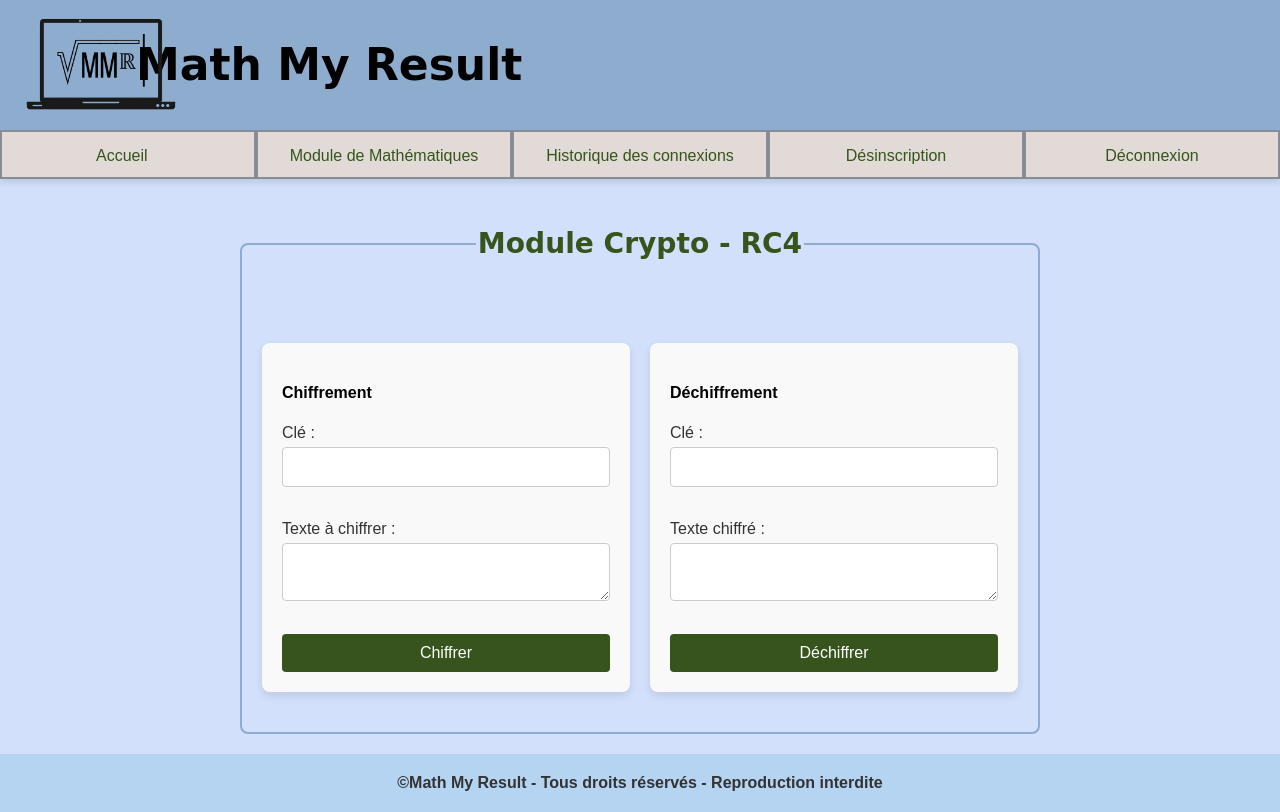
After one commit to Andreadlc/SAE_Semestre_3, a PHP site: page /module_crypto.php in a window 1280 px wide. The commit adds this page. Run offline with PHP 8.4, Linux system fonts and the light colour scheme; the visitor is signed in with stand-in values (Sample User, id 1); some libraries are stand-ins or nearby versions; some web fonts are replaced.

Commit message:
ajout du module de crypto sur le site web

```diff
--- a/src/php/css/style.css
+++ b/src/php/css/style.css
@@ -177,12 +186,13 @@ form {
     display: flex;
     flex-direction: column;
     width: 100%;
-    max-width: 400px;
-    margin: 20px auto;
     padding: 20px;
     background-color: #f9f9f9;
     box-shadow: 0 4px 8px rgba(0, 0, 0, 0.1);
     border-radius: 8px;
+    flex: 1; /* Permet au formulaire de s'adapter à l'espace disponible */
+    max-width: 48%; /* Pour qu'ils prennent chacun environ la moitié de la largeur */
+    margin: 20px auto; /* Supprime auto pour empêcher la centrer */
 }
 
 
@@ -269,8 +279,14 @@ fieldset {
     max-width: 800px; /* Optionnel : Limite la largeur sur les grands écrans */
     box-sizing: border-box; /* Inclut les marges et bordures */
 }
-
-
+/*pour les bloc de chiffrement et dechiffrement*/
+.form-container {
+    display: flex;
+    justify-content: space-between;  /* Pour espacer les formulaires */
+    flex-wrap: wrap;
+    flex-direction: row;
+    gap: 20px;
+}
 
 /* Style pour la légende */
 legend {
--- a/src/php/includes/nav_bar.php
+++ b/src/php/includes/nav_bar.php
@@ -27,6 +27,7 @@ session_start(); // Nécessaire pour accéder à $_SESSION
                 echo '<li><a href="AdminLg.php">Déconnexion</a></li>';
             } else { // Utilisateur normal (role == 0)
                 echo '<li><a href="module.php">Module de Mathématiques</a></li>';
+                echo '<li><a href="module_crypto.php">Cryptographie</a></li>';
                 echo '<li><a href="historique_module_maths.php">Historique du module</a></li>';
                 echo '<li><a href="form_change_password.php">Changer mon mot de passe</a></li>';
                 echo '<li><a href="UserLg.php">Déconnexion</a></li>';
--- a/src/php/module.php
+++ b/src/php/module.php
@@ -1,7 +1,4 @@
 <?php
-
-
-
 include("includes/header.html");
 include("includes/nav_bar.php");
 include("form.php");
--- /dev/null
+++ b/src/php/module_crypto.php
@@ -0,0 +1,92 @@
+<?php
+
+include("includes/header.html");
+include("includes/nav_bar.php");
+include("ChiffrementRC4/rc4.php");
+
+if (!isset($_SESSION['user_logged_in']) || $_SESSION['user_logged_in'] !== true) {
+    header('Location: acces_refuser.php');
+    exit();
+}
+?>
+
+<fieldset>
+        <legend><h3>Module Crypto - RC4</h3></legend>
+
+        <!-- Formulaire de chiffrement -->
+        <div class="form-container">
+            <form method="POST">
+                <h4>Chiffrement</h4>
+                <label for="key_encrypt">Clé :</label>
+                <input type="text" name="key_encrypt" id="key_encrypt" required><br>
+
+                <label for="text_encrypt">Texte à chiffrer :</label>
+                <textarea name="text_encrypt" id="text_encrypt" required></textarea><br>
+
+                <button type="submit" name="encrypt">Chiffrer</button>
+            </form>
+
+
+            <!-- Formulaire de déchiffrement -->
+            <form method="POST">
+                <h4>Déchiffrement</h4>
+                <label for="key_decrypt">Clé :</label>
+                <input type="text" name="key_decrypt" id="key_decrypt" required><br>
+
+                <label for="text_decrypt">Texte chiffré :</label>
+                <textarea name="text_decrypt" id="text_decrypt" required></textarea><br>
+
+                <button type="submit" name="decrypt">Déchiffrer</button>
+            </form>
+        </div>
+</fieldset>
+
+
+
+<?php
+if ($_SERVER["REQUEST_METHOD"] == "POST") {
+    echo "<fieldset><legend><h3>Résultat</h3></legend>";
+
+    // Si l'utilisateur a chiffré un texte
+    if (isset($_POST["encrypt"]) && isset($_POST["key_encrypt"]) && isset($_POST["text_encrypt"])) {
+        $key = $_POST["key_encrypt"];
+        $text = $_POST["text_encrypt"];
+        $encrypted = strtoupper(bin2hex(rc4($key, $text)));
+
+        echo "<p><strong>Texte chiffré :</strong> $encrypted</p>";
+
+        // Afficher un formulaire pour déchiffrer ce texte immédiatement
+        echo "<form method='POST'>
+                <input type='hidden' name='key_decrypt' value='" . htmlspecialchars($key) . "'>
+                <input type='hidden' name='text_decrypt' value='" . htmlspecialchars($encrypted) . "'>
+                <button type='submit' name='decrypt'>Déchiffrer</button>
+              </form>";
+    }
+
+    // Si l'utilisateur a déchiffré un texte
+    if (isset($_POST["decrypt"]) && isset($_POST["key_decrypt"]) && isset($_POST["text_decrypt"])) {
+        $key = $_POST["key_decrypt"];
+        $text = $_POST["text_decrypt"];
+
+        if (ctype_xdigit($text)) { // Vérifie si le texte est bien en hexadécimal
+            $decrypted = rc4($key, hex2bin($text));
+            echo "<p><strong>Texte déchiffré :</strong> $decrypted</p>";
+
+            // Afficher un formulaire pour rechiffrer ce texte immédiatement
+            echo "<form method='POST'>
+                    <input type='hidden' name='key_encrypt' value='" . htmlspecialchars($key) . "'>
+                    <input type='hidden' name='text_encrypt' value='" . htmlspecialchars($decrypted) . "'>
+                    <button type='submit' name='encrypt'>Chiffrer</button>
+                  </form>";
+        } else {
+            echo "<p style='color:red;'><strong>Erreur :</strong> Le texte chiffré n'est pas valide !</p>";
+        }
+    }
+
+    echo "</fieldset>";
+}
+?>
+
+<?php
+include("includes/footer.html");
+?>
```
Also changed, not shown: other parts of src/php/css/style.css (+40 -3 lines), 1 other file.
